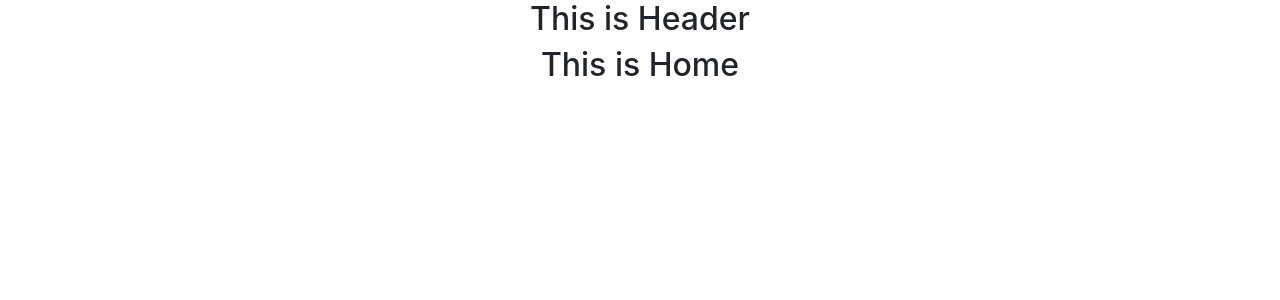
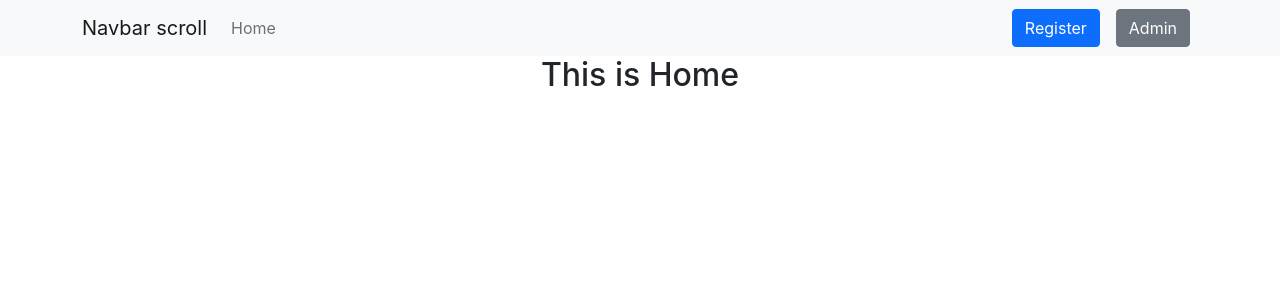
Before and after one commit to emonShimoul/volunteer-network-react-client, a React (Create React App) app: page / in a window 1280 px wide. Shown: the top 300 px of the page. Built offline with nearby package versions, Linux system fonts and the light colour scheme.

Commit message:
add basic react bootstrap navbar on header

```diff
--- a/src/components/Header/Header.js
+++ b/src/components/Header/Header.js
@@ -1,9 +1,28 @@
 import React from 'react';
+import { Button, Container, Nav, Navbar } from 'react-bootstrap';
 
 const Header = () => {
     return (
         <div>
-            <h2>This is Header</h2>
+            <Navbar bg="light" expand="lg">
+                <Container>
+                    <Navbar.Brand href="#">Navbar scroll</Navbar.Brand>
+                    <Navbar.Toggle aria-controls="navbarScroll" />
+                    <Navbar.Collapse id="navbarScroll">
+                    <Nav
+                        className="me-auto my-2 my-lg-0"
+                        style={{ maxHeight: '100px' }}
+                        navbarScroll
+                    >
+                        <Nav.Link href="#action1">Home</Nav.Link>
+                    </Nav>
+                    <div className="d-flex me-2">
+                        <Button variant="primary me-3">Register</Button>
+                        <Button variant="secondary">Admin</Button>
+                    </div>
+                    </Navbar.Collapse>
+                </Container>
+            </Navbar>
         </div>
     );
 };
```
